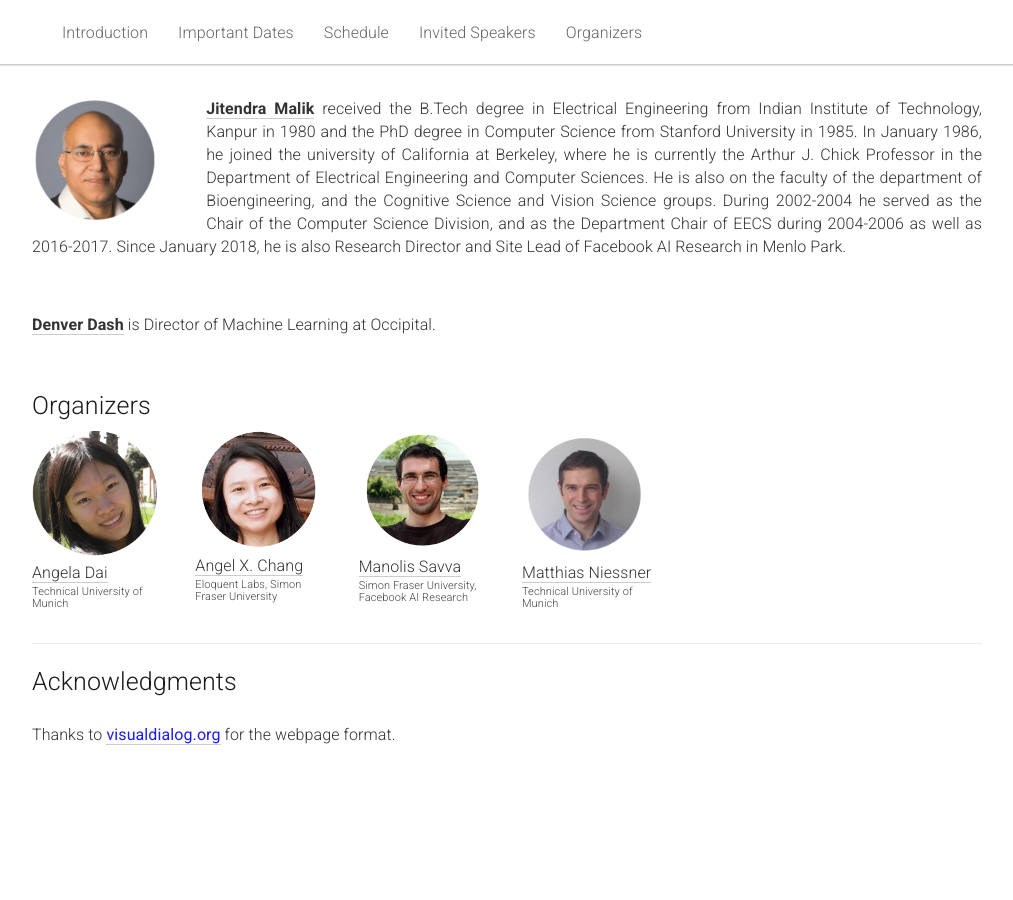
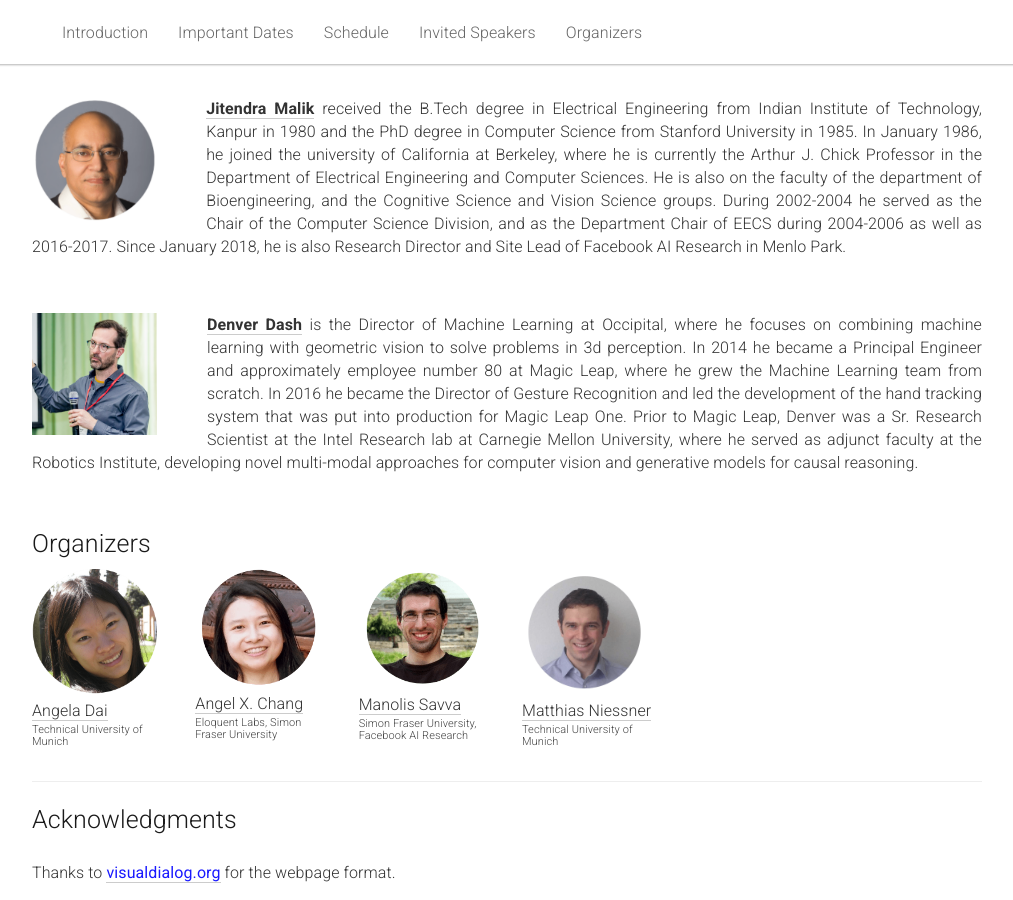
Before and after one commit to ScanNet/cvpr2019workshop, a Jekyll site: the page built from _pages/home.md, in a window 1280 px wide and 900 px high, scrolled down 2792 px. Shown: the whole window, without its empty margins (133-1146 px from the left). Built offline with Jekyll 4.4.1, drawn with Linux system fonts in a browser that asks for light colours; before the commit the page ends 3554 px from its top, so only the background shows below that.

Commit message:
Update home.md

```diff
--- a/_pages/home.md
+++ b/_pages/home.md
@@ -222,8 +222,9 @@ acknowledgements: ""
 
 <div class="row">
   <div class="col-md-12">
+    <a href="https://occipital.com/"><img class="people-pic" style="float:left;margin-right:50px;" src="{{ "/static/img/people/denver.jpg" | prepend:site.baseurl }}"></a>
     <p>
-      <b><a href="https://occipital.com/">Denver Dash</a></b> is Director of Machine Learning at Occipital.
+      <b><a href="https://occipital.com/">Denver Dash</a></b> is the Director of Machine Learning at Occipital, where he focuses on combining machine learning with geometric vision to solve problems in 3d perception. In 2014 he became a Principal Engineer and approximately employee number 80 at Magic Leap, where he grew the Machine Learning team from scratch. In 2016 he became the Director of Gesture Recognition and led the development of the hand tracking system that was put into production for Magic Leap One. Prior to Magic Leap, Denver was a Sr. Research Scientist at the Intel Research lab at Carnegie Mellon University, where he served as adjunct faculty at the Robotics Institute, developing novel multi-modal approaches for computer vision and generative models for causal reasoning.
     </p>
   </div>
 </div><br>
```
